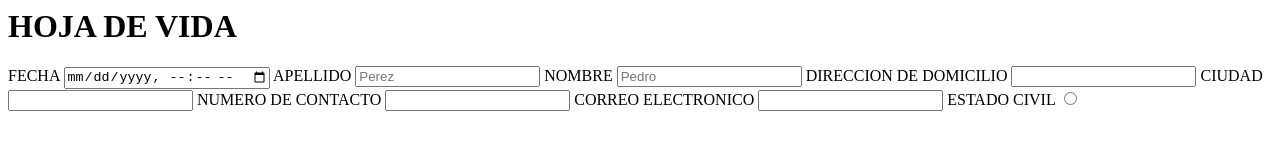
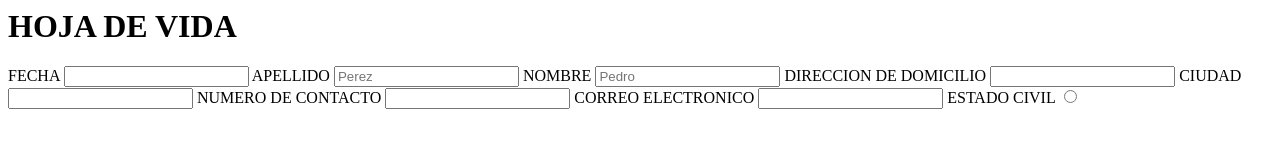
Before and after one commit to jhonmelendez31-oss/mi-primera-pagina-web, a plain HTML site: page index.html in a window 1280 px wide. Drawn offline with Linux system fonts and the light colour scheme.

Commit message:
feat:index

```diff
--- a/index.html
+++ b/index.html
@@ -8,7 +8,7 @@
       <h1>HOJA DE VIDA</h1>
       <form>
         <label>FECHA</label>
-        <input type="datetime-local">
+        <input type="datetime">
         <label for="apellido">APELLIDO</label>
         <input type="text" name="apellido" placeholder="Perez" required><!--type es el tipo de input del formulario ; name se usa para identificar al input ; placehoolder se usa para dar un ejemplo de uso a el campo : required se usa para dar a entender que el campo es obligatorio-->
         <label for="nombre">NOMBRE</label>
```
